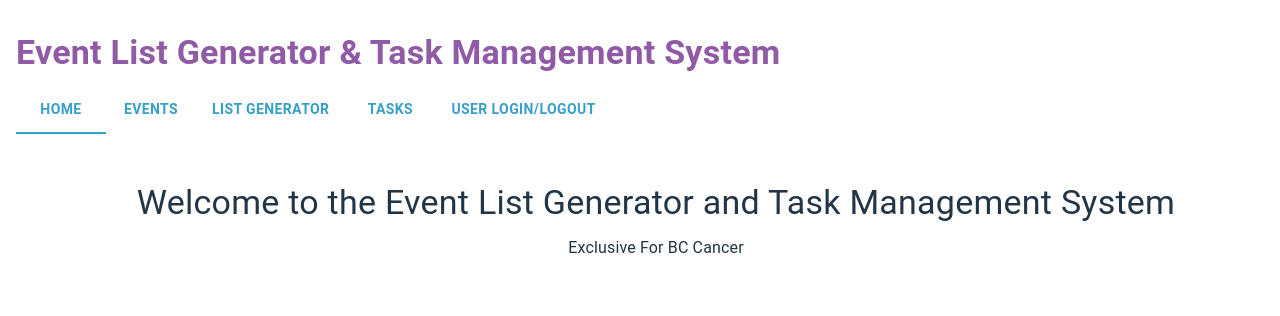
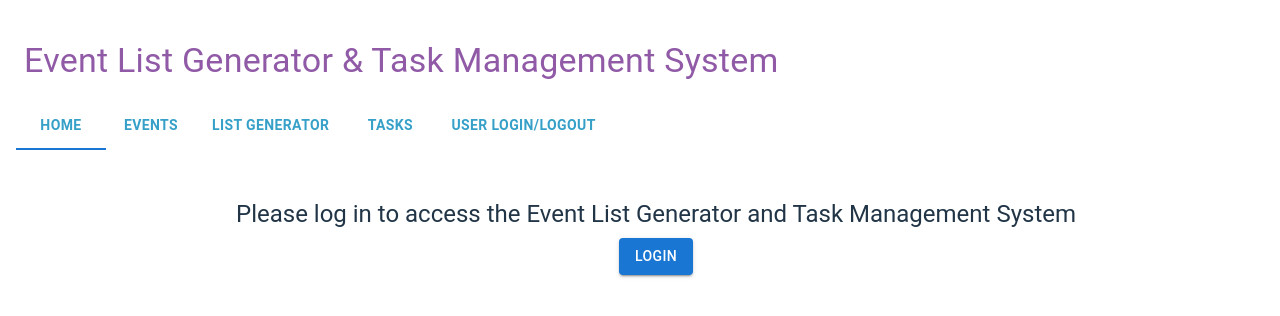
Before and after one commit to daodaojiang622/enterprise-data-workflow-and-integration-platform, a React (Vite) app: page / in a window 1280 px wide. Shown: the top 316 px of the page. Built offline with nearby package versions, Linux system fonts and the light colour scheme.

Commit message:
home page will prompt user to login if not logged in

```diff
--- a/src/ControlPanel.tsx
+++ b/src/ControlPanel.tsx
@@ -7,6 +7,7 @@ import ItemCreator from './ItemCreator';
 import ItemEditor from './ItemEditor';
 import UserLogin from './UserLogin';
 import Home from './Home';
+import Colors from './Util/Style';
 
 /**
  * The ControlPanel component is the main component that manages the state and logic
@@ -82,6 +83,13 @@ const ControlPanel: React.FC = () => {
         setTabIndex(newValue);
     };
 
+    /**
+     * Navigates to the login/logout tab.
+     */
+    const navigateToLogin = () => {
+        setTabIndex(5); // Assuming the login/logout tab is at index 5
+    };
+
     return (
         <Box p={2} position="absolute" top={0} left={0} mt={2} width="100%">
             {/* Header for every page */}
@@ -89,7 +97,7 @@ const ControlPanel: React.FC = () => {
                 variant="h4"
                 gutterBottom
                 align="left"
-                sx={{ color: '#905aa7', fontWeight: 'bold' }}
+                sx={{ color: "#905aa7", padding: '8px' }}
             >
                 Event List Generator & Task Management System
             </Typography>
@@ -99,22 +107,21 @@ const ControlPanel: React.FC = () => {
                 value={tabIndex}
                 onChange={handleTabChange}
                 aria-label="Event Panel Tabs"
-                TabIndicatorProps={{ style: { backgroundColor: '#36a0c8' } }}
             >
-                <Tab label="Home" style={StyleSheet.tab}/>
-                {/* <Tab label="Donors" /> */}
-                <Tab label="Events" style={StyleSheet.tab}/>
-                <Tab label="List Generator" style={StyleSheet.tab}/>
-                {/* <Tab label="Event Review" /> */}
-                <Tab label="Tasks" style={StyleSheet.tab}/>
-                {/* <Tab label="Item Editor" /> */}
-                <Tab label="User Login/Logout" style={StyleSheet.tab}/>
+                <Tab label="Home" style={StyleSheet.tab} />
+                {/* <Tab label="Donors" sx={{ backgroundColor: '#36a0c8', color: 'white' }} /> */}
+                <Tab label="Events" style={StyleSheet.tab} />
+                <Tab label="List Generator" style={StyleSheet.tab} />
+                {/* <Tab label="Event Review" sx={{ backgroundColor: '#36a0c8', color: 'white' }} /> */}
+                <Tab label="Tasks" style={StyleSheet.tab} />
+                {/* <Tab label="Item Editor" sx={{ backgroundColor: '#36a0c8', color: 'white' }} /> */}
+                <Tab label="User Login/Logout" style={StyleSheet.tab} />
             </Tabs>
 
             {/* Render the content based on the selected tab */}
             {tabIndex === 0 && (
                 <Box mt={4}>
-                    <Home />
+                    <Home navigateToLogin={navigateToLogin} />
                 </Box>
             )}
 
--- a/src/Home.tsx
+++ b/src/Home.tsx
@@ -1,20 +1,37 @@
-import React, { useState, useEffect } from 'react';
-import { Table, TableBody, TableCell, TableContainer, TableHead, TableRow, Paper, Box, Typography, TextField } from '@mui/material';
+import React, { useState } from 'react';
+import { Box, Typography, Button } from '@mui/material';
 
+interface HomeProps {
+    navigateToLogin: () => void;
+}
 
-function Home() {
+const Home: React.FC<HomeProps> = ({ navigateToLogin }) => {
+    const [isLoggedIn, setIsLoggedIn] = useState(false);
 
     return (
         <Box p={2}>
+            {isLoggedIn ? (
+                <>
                     <Typography variant="h4" gutterBottom>
                         Welcome to the Event List Generator and Task Management System
                     </Typography>
                     <Typography variant="body1" gutterBottom>
                         Exclusive For BC Cancer
                     </Typography>
+                </>
+            ) : (
+                <>
+                    <Typography variant="h5" gutterBottom>
+                        Please log in to access the Event List Generator and Task Management System
+                    </Typography>
+                    <Button variant="contained" color="primary" onClick={navigateToLogin}>
+                        Login
+                    </Button>
+                </>
+            )}
         </Box>
     );
 }
 
-// Export the DonorTable component as the default export of this module
+// Export the Home component as the default export of this module
 export default Home;
--- /dev/null
+++ b/src/Util/Style.tsx
@@ -0,0 +1,4 @@
+export const Colors = {
+    primary: "#905aa7",
+    secondary: "#36a0c8",
+};
```
Lines whose indentation alone changed are shown as unchanged.
